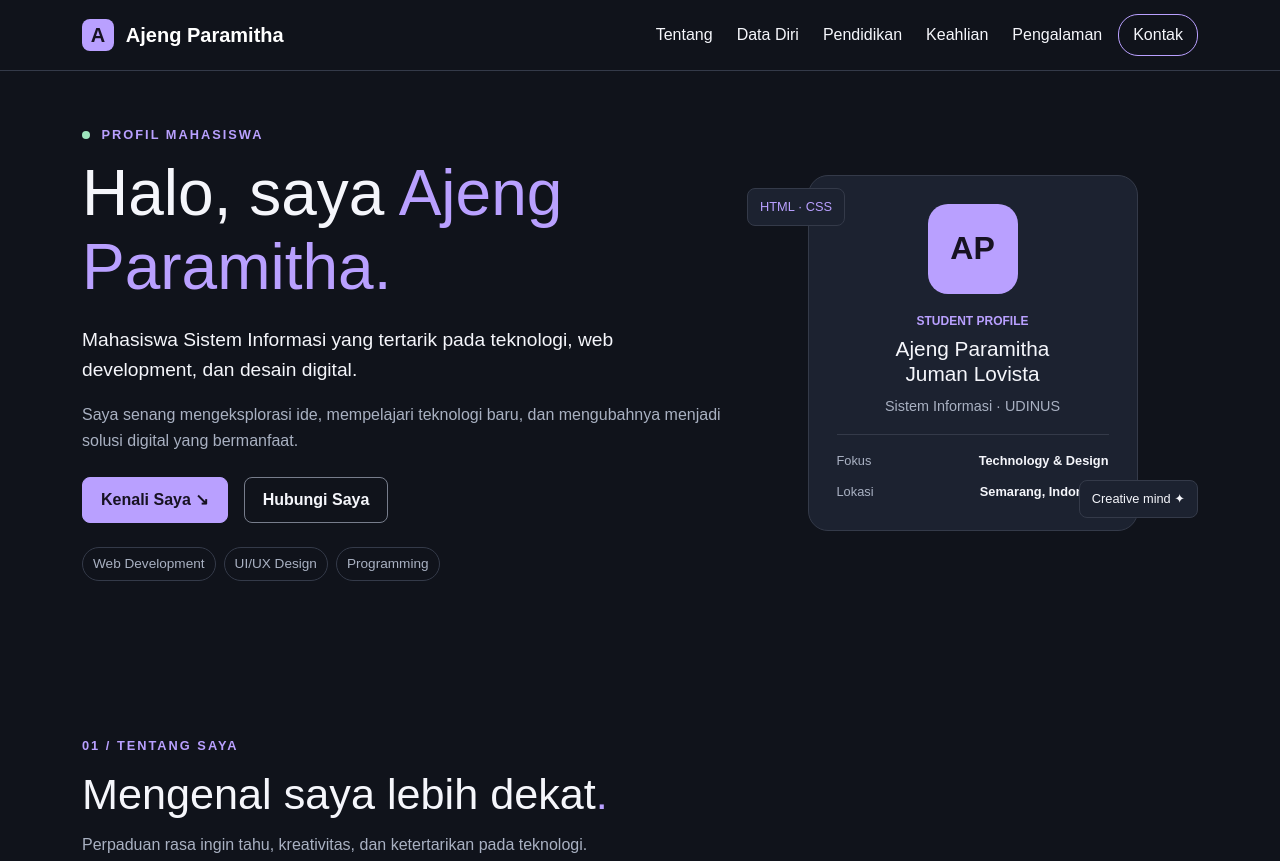
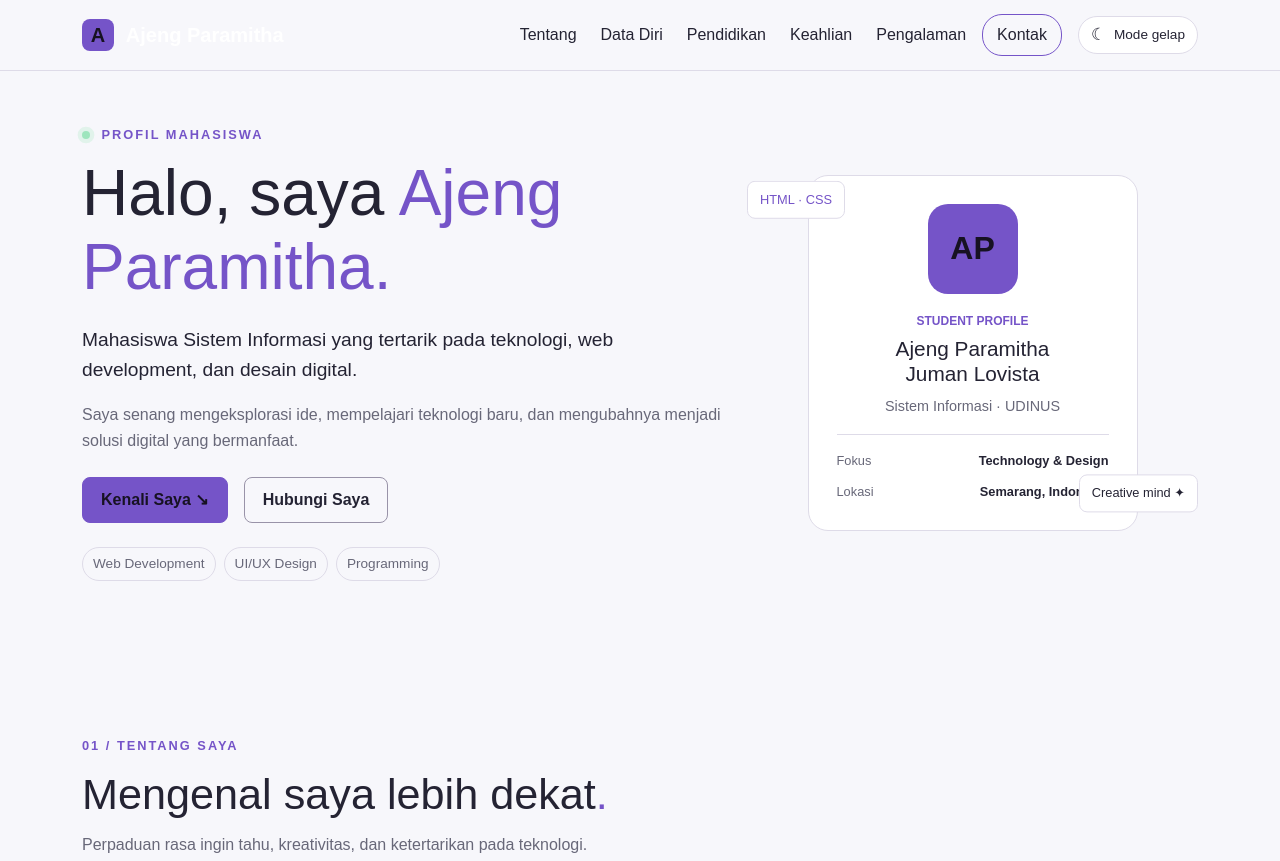
Before and after one commit to ajengparamithajumanlovista/Profil_Pribadi_Ajeng2, a plain HTML site: page index.html in a window 1280 px wide. Shown: the top 861 px of the page. Drawn offline with nearby package versions, Linux system fonts and the light colour scheme.

Commit message:
Update Tugas 2 dengan JavaScript

```diff
--- a/index.html
+++ b/index.html
@@ -24,6 +24,13 @@
                     <li class="nav-item"><a class="nav-link" href="#keahlian">Keahlian</a></li>
                     <li class="nav-item"><a class="nav-link" href="#pengalaman">Pengalaman</a></li>
                     <li class="nav-item"><a class="nav-link nav-contact" href="#kontak">Kontak</a></li>
+                    <li class="nav-item ms-lg-2">
+                        <button class="theme-toggle" id="themeToggle" type="button"
+                                aria-label="Aktifkan mode terang" title="Ganti tema">
+                            <span class="theme-icon" aria-hidden="true">☀</span>
+                            <span class="theme-label">Mode terang</span>
+                        </button>
+                    </li>
                 </ul>
             </div>
         </div>
--- a/script.js
+++ b/script.js
@@ -1,205 +1,132 @@
-
 /* ==========================================
    JAVASCRIPT - PROFIL & CV AJENG PARAMITHA
    ========================================== */
 
-// Menjalankan JavaScript setelah HTML selesai dimuat
 document.addEventListener("DOMContentLoaded", function () {
-
-
-    // ==========================================
-    // 1. MENAMPILKAN TAHUN OTOMATIS
-    // ==========================================
-
+    // 1. Tahun footer otomatis
     const yearElement = document.getElementById("year");
-
     if (yearElement) {
         yearElement.textContent = new Date().getFullYear();
     }
 
+    // 2. Light mode / dark mode
+    const themeToggle = document.getElementById("themeToggle");
+    const themeIcon = themeToggle?.querySelector(".theme-icon");
+    const themeLabel = themeToggle?.querySelector(".theme-label");
+    const savedTheme = localStorage.getItem("ajeng-portfolio-theme");
+    const prefersLight = window.matchMedia &&
+        window.matchMedia("(prefers-color-scheme: light)").matches;
 
-    // ==========================================
-    // 2. MENUTUP NAVBAR SETELAH MENU DIKLIK
-    // ==========================================
+    function applyTheme(theme) {
+        document.documentElement.setAttribute("data-theme", theme);
+        const isDark = theme === "dark";
 
+        if (themeIcon) themeIcon.textContent = isDark ? "☀" : "☾";
+        if (themeLabel) themeLabel.textContent = isDark ? "Mode terang" : "Mode gelap";
+
+        if (themeToggle) {
+            themeToggle.setAttribute(
+                "aria-label",
+                isDark ? "Aktifkan mode terang" : "Aktifkan mode gelap"
+            );
+            themeToggle.setAttribute(
+                "title",
+                isDark ? "Beralih ke mode terang" : "Beralih ke mode gelap"
+            );
+        }
+    }
+
+    applyTheme(savedTheme || (prefersLight ? "light" : "dark"));
+
+    if (themeToggle) {
+        themeToggle.addEventListener("click", function () {
+            const currentTheme = document.documentElement.getAttribute("data-theme");
+            const nextTheme = currentTheme === "dark" ? "light" : "dark";
+            applyTheme(nextTheme);
+            localStorage.setItem("ajeng-portfolio-theme", nextTheme);
+        });
+    }
+
+    // 3. Tutup navbar mobile setelah menu dipilih
     const navbarMenu = document.getElementById("mainNav");
     const navLinks = document.querySelectorAll(".navbar-nav .nav-link");
 
     navLinks.forEach(function (link) {
-
         link.addEventListener("click", function () {
-
             if (
                 navbarMenu &&
                 navbarMenu.classList.contains("show") &&
                 typeof bootstrap !== "undefined"
             ) {
-                const collapse = bootstrap.Collapse.getOrCreateInstance(navbarMenu);
-                collapse.hide();
+                bootstrap.Collapse.getOrCreateInstance(navbarMenu).hide();
             }
-
         });
-
     });
 
+    // 4. Navigasi aktif sesuai section yang terlihat
+    const sections = document.querySelectorAll("main section[id]");
+    if ("IntersectionObserver" in window) {
+        const navigationObserver = new IntersectionObserver(function (entries) {
+            entries.forEach(function (entry) {
+                if (entry.isIntersecting) {
+                    navLinks.forEach(function (link) {
+                        link.classList.toggle(
+                            "active",
+                            link.getAttribute("href") === "#" + entry.target.id
+                        );
+                    });
+                }
+            });
+        }, { rootMargin: "-25% 0px -65% 0px" });
 
-    // ==========================================
-    // 3. ACTIVE NAVIGATION BERDASARKAN SECTION
-    // ==========================================
-
-    const sections = document.querySelectorAll("main section[id]");
-
-    if ("IntersectionObserver" in window) {
-
-        const navigationObserver = new IntersectionObserver(
-
-            function (entries) {
-
-                entries.forEach(function (entry) {
-
-                    if (entry.isIntersecting) {
-
-                        navLinks.forEach(function (link) {
-
-                            link.classList.remove("active");
-
-                            if (
-                                link.getAttribute("href") ===
-                                "#" + entry.target.id
-                            ) {
-                                link.classList.add("active");
-                            }
-
-                        });
-
-                    }
-
-                });
-
-            },
-
-            {
-                rootMargin: "-25% 0px -65% 0px"
-            }
-
-        );
-
-        sections.forEach(function (section) {
-            navigationObserver.observe(section);
-        });
-
+        sections.forEach(section => navigationObserver.observe(section));
     }
 
-
-    // ==========================================
-    // 4. ANIMASI KONTEN SAAT HALAMAN DI-SCROLL
-    // ==========================================
-
+    // 5. Reveal animation saat konten masuk viewport
     const revealElements = document.querySelectorAll(
-
-        ".section-heading, " +
-        ".content-card, " +
-        ".highlight-card, " +
-        ".skill-card, " +
-        ".timeline-item, " +
-        ".contact-panel"
-
+        ".hero-section .col-lg-7, .hero-section .col-lg-5, " +
+        ".section-heading, .content-card, .highlight-card, " +
+        ".skill-card, .timeline-item, .contact-panel, .custom-table-wrap"
     );
 
     if ("IntersectionObserver" in window) {
+        const revealObserver = new IntersectionObserver(function (entries, observer) {
+            entries.forEach(function (entry) {
+                if (entry.isIntersecting) {
+                    entry.target.classList.add("show");
+                    observer.unobserve(entry.target);
+                }
+            });
+        }, { threshold: 0.12 });
 
-        const revealObserver = new IntersectionObserver(
-
-            function (entries, observer) {
-
-                entries.forEach(function (entry) {
-
-                    if (entry.isIntersecting) {
-
-                        entry.target.classList.add("show");
-
-                        observer.unobserve(entry.target);
-
-                    }
-
-                });
-
-            },
-
-            {
-                threshold: 0.15
-            }
-
-        );
-
-        revealElements.forEach(function (element) {
-
+        revealElements.forEach(function (element, index) {
             element.classList.add("reveal");
-
+            element.style.setProperty("--reveal-delay", (index % 4) * 90 + "ms");
             revealObserver.observe(element);
-
         });
-
+    } else {
+        revealElements.forEach(element => element.classList.add("show"));
     }
 
-
-    // ==========================================
-    // 5. TOMBOL KEMBALI KE ATAS
-    // ==========================================
-
+    // 6. Tombol kembali ke atas
     const backToTop = document.getElementById("backToTop");
-
     if (backToTop) {
-
         window.addEventListener("scroll", function () {
-
-            if (window.scrollY > 300) {
-
-                backToTop.classList.add("show-button");
-
-            } else {
-
-                backToTop.classList.remove("show-button");
-
-            }
-
-        });
+            backToTop.classList.toggle("show-button", window.scrollY > 300);
+        }, { passive: true });
 
         backToTop.addEventListener("click", function () {
-
-            window.scrollTo({
-
-                top: 0,
-                behavior: "smooth"
-
-            });
-
+            window.scrollTo({ top: 0, behavior: "smooth" });
         });
-
     }
 
-
-    // ==========================================
-    // 6. EFEK HOVER KARTU KEAHLIAN
-    // ==========================================
-
-    const skillCards = document.querySelectorAll(".skill-card");
-
-    skillCards.forEach(function (card) {
-
-        card.addEventListener("mouseenter", function () {
-
-            card.style.transform = "translateY(-5px)";
-
+    // 7. Efek interaksi pada kartu keahlian
+    document.querySelectorAll(".skill-card").forEach(function (card) {
+        card.addEventListener("pointerenter", function () {
+            card.classList.add("is-hovered");
         });
-
-        card.addEventListener("mouseleave", function () {
-
-            card.style.transform = "translateY(0)";
-
+        card.addEventListener("pointerleave", function () {
+            card.classList.remove("is-hovered");
         });
-
     });
-
-
 });
--- a/style.css
+++ b/style.css
@@ -746,3 +746,204 @@ a {
     }
 
 }
+
+
+/* ==========================================
+   16. LIGHT MODE / DARK MODE
+   ========================================== */
+
+/* Dark mode menjadi tema awal */
+:root,
+:root[data-theme="dark"] {
+    color-scheme: dark;
+    --bg: #10131b;
+    --bg-section: #171c27;
+    --card: #1c2230;
+    --text: #f5f6fb;
+    --muted: #a9b1c2;
+    --accent: #b9a0ff;
+    --border: #343a49;
+    --navbar-bg: rgba(16, 19, 27, 0.96);
+    --table-head: #29243a;
+    --icon-bg: #302943;
+}
+
+:root[data-theme="light"] {
+    color-scheme: light;
+    --bg: #f7f7fb;
+    --bg-section: #eeeef5;
+    --card: #ffffff;
+    --text: #242333;
+    --muted: #686879;
+    --accent: #7554c8;
+    --border: #dedbe8;
+    --navbar-bg: rgba(247, 247, 251, 0.96);
+    --table-head: #ece7f8;
+    --icon-bg: #eee9fa;
+}
+
+body,
+.site-navbar,
+.content-card,
+.highlight-card,
+.skill-card,
+.profile-card,
+.contact-panel,
+.custom-table-wrap,
+.floating-chip,
+.site-footer {
+    transition: background-color 0.3s ease, color 0.3s ease, border-color 0.3s ease;
+}
+
+.site-navbar {
+    background: var(--navbar-bg);
+    backdrop-filter: blur(12px);
+}
+
+.custom-table thead th {
+    background: var(--table-head);
+}
+
+.interest-icon,
+.skill-symbol,
+.contact-icon {
+    background: var(--icon-bg);
+}
+
+.theme-toggle {
+    display: inline-flex;
+    align-items: center;
+    justify-content: center;
+    gap: 8px;
+    padding: 7px 12px;
+    border: 1px solid var(--border);
+    border-radius: 22px;
+    background: var(--card);
+    color: var(--text);
+    font: inherit;
+    font-size: 0.85rem;
+    cursor: pointer;
+    transition: transform 0.2s ease, background-color 0.3s ease,
+                color 0.3s ease, border-color 0.3s ease;
+}
+
+.theme-toggle:hover {
+    border-color: var(--accent);
+    color: var(--accent);
+    transform: translateY(-2px);
+}
+
+.theme-icon {
+    font-size: 1.05rem;
+    line-height: 1;
+}
+
+:root[data-theme="light"] .btn-outline-light-custom {
+    color: var(--text);
+    border-color: #9993a8;
+}
+
+:root[data-theme="light"] .btn-outline-light-custom:hover {
+    color: var(--accent);
+    border-color: var(--accent);
+}
+
+:root[data-theme="light"] .custom-table thead th {
+    color: var(--accent);
+}
+
+:root[data-theme="light"] .navbar-toggler {
+    border-color: var(--border);
+}
+
+:root[data-theme="light"] .navbar-toggler-icon {
+    filter: invert(1);
+}
+
+/* ==========================================
+   17. ANIMASI DAN MICRO-INTERACTIONS
+   ========================================== */
+
+.reveal {
+    opacity: 0;
+    transform: translateY(26px);
+    transition: opacity 0.7s ease var(--reveal-delay, 0ms),
+                transform 0.7s cubic-bezier(0.2, 0.7, 0.2, 1) var(--reveal-delay, 0ms);
+}
+
+.reveal.show {
+    opacity: 1;
+    transform: translateY(0);
+}
+
+.skill-card {
+    transition: transform 0.28s ease, box-shadow 0.28s ease,
+                border-color 0.28s ease, background-color 0.3s ease;
+}
+
+.skill-card:hover,
+.skill-card.is-hovered {
+    transform: translateY(-7px);
+    border-color: var(--accent);
+    box-shadow: 0 14px 30px rgba(0, 0, 0, 0.12);
+}
+
+.content-card,
+.highlight-card,
+.profile-card,
+.contact-panel {
+    transition: transform 0.3s ease, box-shadow 0.3s ease,
+                background-color 0.3s ease, border-color 0.3s ease;
+}
+
+.content-card:hover,
+.highlight-card:hover,
+.experience-card:hover {
+    transform: translateY(-4px);
+    box-shadow: 0 12px 28px rgba(0, 0, 0, 0.08);
+}
+
+.floating-chip {
+    animation: gentleFloat 4s ease-in-out infinite;
+}
+
+.chip-bottom {
+    animation-delay: 1.2s;
+}
+
+@keyframes gentleFloat {
+    0%, 100% { transform: translateY(0); }
+    50% { transform: translateY(-8px); }
+}
+
+.status-dot {
+    box-shadow: 0 0 0 0 rgba(158, 229, 189, 0.55);
+    animation: statusPulse 2s infinite;
+}
+
+@keyframes statusPulse {
+    70% { box-shadow: 0 0 0 8px rgba(158, 229, 189, 0); }
+    100% { box-shadow: 0 0 0 0 rgba(158, 229, 189, 0); }
+}
+
+@media (max-width: 991px) {
+    .theme-toggle {
+        margin-top: 10px;
+    }
+}
+
+@media (prefers-reduced-motion: reduce) {
+    *,
+    *::before,
+    *::after {
+        scroll-behavior: auto !important;
+        animation-duration: 0.01ms !important;
+        animation-iteration-count: 1 !important;
+        transition-duration: 0.01ms !important;
+    }
+
+    .reveal {
+        opacity: 1;
+        transform: none;
+    }
+}
```
